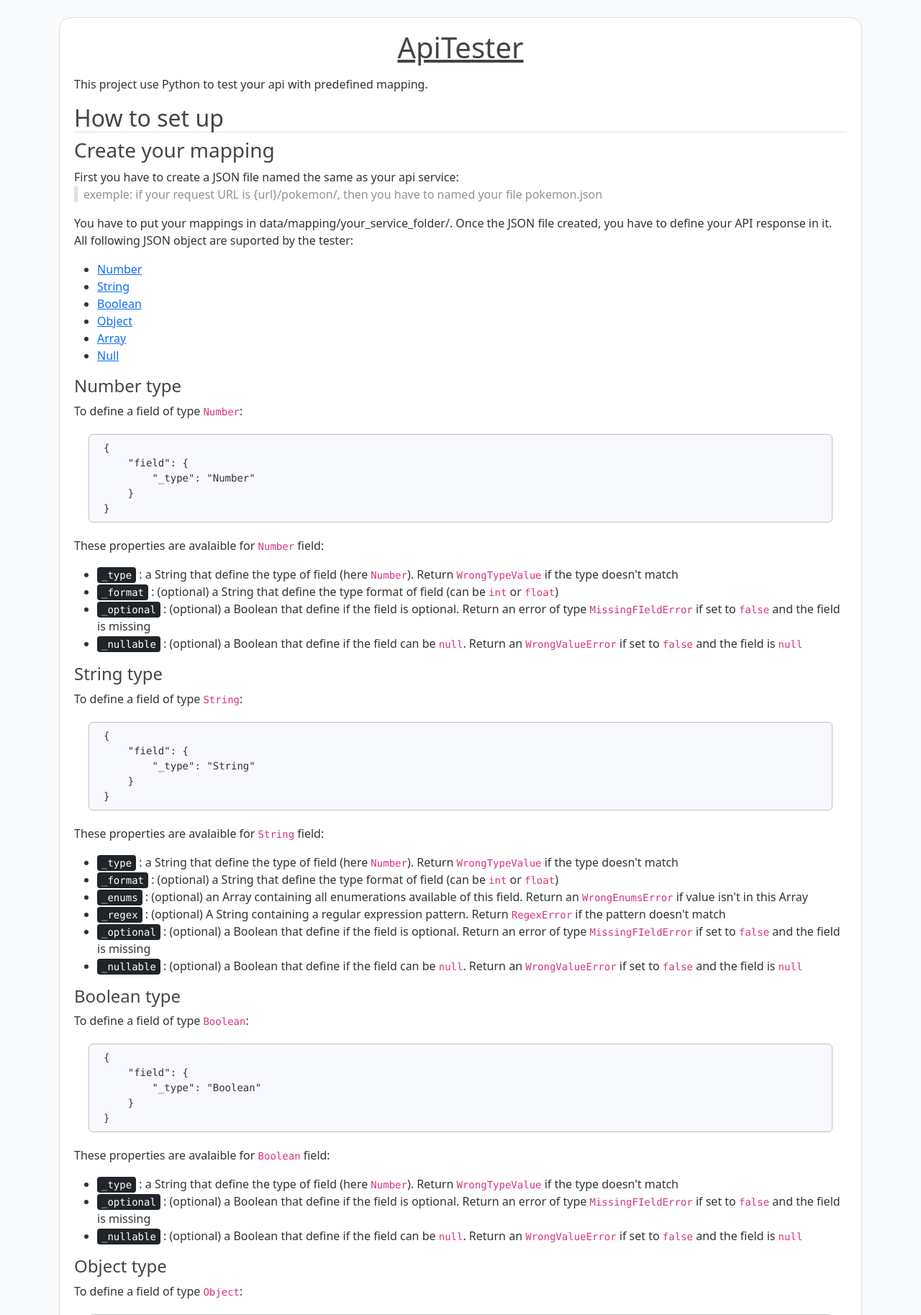
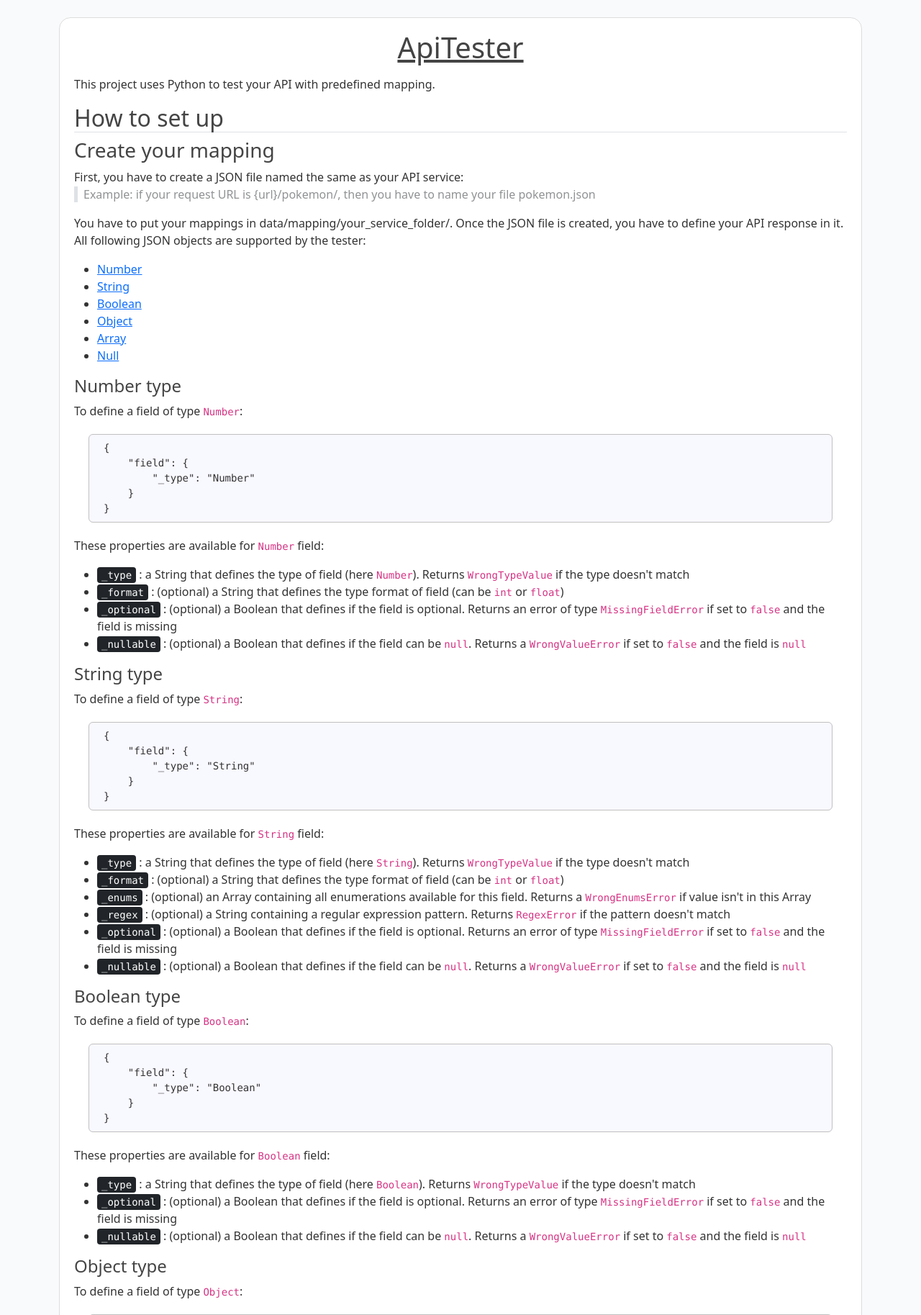
Before and after one commit to PommeSauce0/ApiTester_Dashboard, a Flask app: page /help in a window 1280 px wide. Shown: the part 71-1898 px from the top of the page at 72% size. Run offline with Flask 3, Linux system fonts and the light colour scheme.

Commit message:
Routes ajustement, create README.md, add functionnality to index.html, clean the code

```diff
--- a/api_dashboard/routes.py
+++ b/api_dashboard/routes.py
@@ -1,18 +1,49 @@
-from flask import render_template, url_for, flash
+from flask import render_template, flash
 from . import app
 from .forms import SessionForm
 from .mongodb import MongoCon
 from .utils import build_query, percent_calc
 
-
 @app.route('/', methods=['GET'])
 def index():
+    form = SessionForm()
     db = MongoCon()
-    sessions = db.get_all_sessions()
-    services = db.get_all_services()
-    return render_template('index.html',
-                            sessions=sessions,
-                            services=services)
+    session_ids = [id['session_id'] for id in db.get_results(select={'session_id': 1, '_id': 0})]
+
+    results = db.get_results(build_query(form)) if form.validate_on_submit() else db.get_results({})
+
+    sessions = {}
+    service_success_counts = {}
+
+    for result in results:
+        session_id = result['session_id']
+        if session_id not in sessions:
+            sessions[session_id] = []
+        sessions[session_id].append(result)
+
+        service = result.get('service', 'unknown')
+        if service not in service_success_counts:
+            service_success_counts[service] = {'success': 0, 'total': 0}
+
+        service_success_counts[service]['total'] += 1
+        if result['status']:
+            service_success_counts[service]['success'] += 1
+
+    unique_results = [session_results[0] for session_results in sessions.values()][:10]
+    for session_data in unique_results:
+        session_data['has_errors'] = any(not result['status'] for result in sessions[session_data['session_id']])
+
+    service_success_rates = {service: percent_calc(data['success'], data['total']) for service, data in service_success_counts.items()}
+
+    return render_template(
+        'index.html',
+        title='Index',
+        form=form,
+        results=unique_results,
+        results_percents=percent_calc(len([result for result in unique_results if result['status']]), len(unique_results)),
+        session_ids=session_ids,
+        service_success_rates=service_success_rates
+    )
 
 
 @app.route('/about', methods=['GET'])
--- a/api_dashboard/templates/help.html
+++ b/api_dashboard/templates/help.html
@@ -4,17 +4,17 @@
         <a class="btn w-100" data-bs-toggle="collapse" data-bs-target="#apitester" aria-expanded="false" aria-controls="apitester">
             <h1 class="text-decoration-underline">ApiTester</h1>
         </a>
-        <p>This project use Python to test your api with predefined mapping.</p>
+        <p>This project uses Python to test your API with predefined mapping.</p>
         <div class="collapse show" id="apitester">
             <h2 class="w-100 border-bottom">How to set up</h2>
             <h3>Create your mapping</h3>
             <p>
-                First you have to create a JSON file named the same as your api service:<br>
-                <span class="border-start border-5 text-body-tertiary ps-2">exemple: if your request URL is {url}/pokemon/, then you have to named your file pokemon.json</span>
+                First, you have to create a JSON file named the same as your API service:<br>
+                <span class="border-start border-5 text-body-tertiary ps-2">Example: if your request URL is {url}/pokemon/, then you have to name your file pokemon.json</span>
             </p>
             <p>
-                You have to put your mappings in data/mapping/your_service_folder/. Once the JSON file created, you have to define your API response in it.
-                All following JSON object are suported by the tester:
+                You have to put your mappings in data/mapping/your_service_folder/. Once the JSON file is created, you have to define your API response in it.
+                All following JSON objects are supported by the tester:
             </p>
             <ul>
                 <li><a href="#Number">Number</a></li>
@@ -26,56 +26,59 @@
             </ul>
 
             <h4 id="Number">Number type</h4>
-            To define a field of type <code>Number</code>:
+            <p>To define a field of type <code>Number</code>:</p>
 <pre class="pre_json rounded py-2">
 {
     "field": {
         "_type": "Number"
     }
-}</pre>
-            <p>These properties are avalaible for <code>Number</code> field:</p>
+}
+</pre>
+            <p>These properties are available for <code>Number</code> field:</p>
             <ul>
-                <li><kbd>_type</kbd> : a String that define the type of field (here <code>Number</code>). Return <code>WrongTypeValue</code> if the type doesn't match</li>
-                <li><kbd>_format</kbd> : (optional) a String that define the type format of field (can be <code>int</code> or <code>float</code>)</li>
-                <li><kbd>_optional</kbd> : (optional) a Boolean that define if the field is optional. Return an error of type <code>MissingFIeldError</code> if set to <code>false</code> and the field is missing</li>
-                <li><kbd>_nullable</kbd> : (optional) a Boolean that define if the field can be <code>null</code>. Return an <code>WrongValueError</code> if set to <code>false</code> and the field is <code>null</code></li>
+                <li><kbd>_type</kbd> : a String that defines the type of field (here <code>Number</code>). Returns <code>WrongTypeValue</code> if the type doesn't match</li>
+                <li><kbd>_format</kbd> : (optional) a String that defines the type format of field (can be <code>int</code> or <code>float</code>)</li>
+                <li><kbd>_optional</kbd> : (optional) a Boolean that defines if the field is optional. Returns an error of type <code>MissingFieldError</code> if set to <code>false</code> and the field is missing</li>
+                <li><kbd>_nullable</kbd> : (optional) a Boolean that defines if the field can be <code>null</code>. Returns a <code>WrongValueError</code> if set to <code>false</code> and the field is <code>null</code></li>
             </ul>
 
             <h4 id="String">String type</h4>
-            To define a field of type <code>String</code>:
+            <p>To define a field of type <code>String</code>:</p>
 <pre class="pre_json rounded py-2">
 {
     "field": {
         "_type": "String"
     }
-}</pre>
-            <p>These properties are avalaible for <code>String</code> field:</p>
+}
+</pre>
+            <p>These properties are available for <code>String</code> field:</p>
             <ul>
-                <li><kbd>_type</kbd> : a String that define the type of field (here <code>Number</code>). Return <code>WrongTypeValue</code> if the type doesn't match</li>
-                <li><kbd>_format</kbd> : (optional) a String that define the type format of field (can be <code>int</code> or <code>float</code>)</li>
-                <li><kbd>_enums</kbd> : (optional) an Array containing all enumerations available of this field. Return an <code>WrongEnumsError</code> if value isn't in this Array</li>
-                <li><kbd>_regex</kbd> : (optional) A String containing a regular expression pattern. Return <code>RegexError</code> if the pattern doesn't match</li>
-                <li><kbd>_optional</kbd> : (optional) a Boolean that define if the field is optional. Return an error of type <code>MissingFIeldError</code> if set to <code>false</code> and the field is missing</li>
-                <li><kbd>_nullable</kbd> : (optional) a Boolean that define if the field can be <code>null</code>. Return an <code>WrongValueError</code> if set to <code>false</code> and the field is <code>null</code></li>
+                <li><kbd>_type</kbd> : a String that defines the type of field (here <code>String</code>). Returns <code>WrongTypeValue</code> if the type doesn't match</li>
+                <li><kbd>_format</kbd> : (optional) a String that defines the type format of field (can be <code>int</code> or <code>float</code>)</li>
+                <li><kbd>_enums</kbd> : (optional) an Array containing all enumerations available for this field. Returns a <code>WrongEnumsError</code> if value isn't in this Array</li>
+                <li><kbd>_regex</kbd> : (optional) a String containing a regular expression pattern. Returns <code>RegexError</code> if the pattern doesn't match</li>
+                <li><kbd>_optional</kbd> : (optional) a Boolean that defines if the field is optional. Returns an error of type <code>MissingFieldError</code> if set to <code>false</code> and the field is missing</li>
+                <li><kbd>_nullable</kbd> : (optional) a Boolean that defines if the field can be <code>null</code>. Returns a <code>WrongValueError</code> if set to <code>false</code> and the field is <code>null</code></li>
             </ul>
 
             <h4 id="Boolean">Boolean type</h4>
-            To define a field of type <code>Boolean</code>:
+            <p>To define a field of type <code>Boolean</code>:</p>
 <pre class="pre_json rounded py-2">
 {
     "field": {
         "_type": "Boolean"
     }
-}</pre>
-            <p>These properties are avalaible for <code>Boolean</code> field:</p>
+}
+</pre>
+            <p>These properties are available for <code>Boolean</code> field:</p>
             <ul>
-                <li><kbd>_type</kbd> : a String that define the type of field (here <code>Number</code>). Return <code>WrongTypeValue</code> if the type doesn't match</li>
-                <li><kbd>_optional</kbd> : (optional) a Boolean that define if the field is optional. Return an error of type <code>MissingFIeldError</code> if set to <code>false</code> and the field is missing</li>
-                <li><kbd>_nullable</kbd> : (optional) a Boolean that define if the field can be <code>null</code>. Return an <code>WrongValueError</code> if set to <code>false</code> and the field is <code>null</code></li>
+                <li><kbd>_type</kbd> : a String that defines the type of field (here <code>Boolean</code>). Returns <code>WrongTypeValue</code> if the type doesn't match</li>
+                <li><kbd>_optional</kbd> : (optional) a Boolean that defines if the field is optional. Returns an error of type <code>MissingFieldError</code> if set to <code>false</code> and the field is missing</li>
+                <li><kbd>_nullable</kbd> : (optional) a Boolean that defines if the field can be <code>null</code>. Returns a <code>WrongValueError</code> if set to <code>false</code> and the field is <code>null</code></li>
             </ul>
 
             <h4 id="Object">Object type</h4>
-            To define a field of type <code>Object</code>:
+            <p>To define a field of type <code>Object</code>:</p>
 <pre class="pre_json rounded py-2">
 {
     "field": {
@@ -86,17 +89,18 @@
             }
         }
     }
-}</pre>
-            <p>These properties are avalaible for <code>Object</code> field:</p>
+}
+</pre>
+            <p>These properties are available for <code>Object</code> field:</p>
             <ul>
-                <li><kbd>_type</kbd> : a String that define the type of field (here <code>Number</code>). Return <code>WrongTypeValue</code> if the type doesn't match</li>
-                <li><kbd>_properties</kbd> : an Object containing all properties of this Object. All this field will be tested and matching error will be returned</li>
-                <li><kbd>_optional</kbd> : (optional) a Boolean that define if the field is optional. Return an error of type <code>MissingFIeldError</code> if set to <code>false</code> and the field is missing</li>
-                <li><kbd>_nullable</kbd> : (optional) a Boolean that define if the field can be <code>null</code>. Return an <code>WrongValueError</code> if set to <code>false</code> and the field is <code>null</code></li>
+                <li><kbd>_type</kbd> : a String that defines the type of field (here <code>Object</code>). Returns <code>WrongTypeValue</code> if the type doesn't match</li>
+                <li><kbd>_properties</kbd> : an Object containing all properties of this Object. All these fields will be tested and matching errors will be returned</li>
+                <li><kbd>_optional</kbd> : (optional) a Boolean that defines if the field is optional. Returns an error of type <code>MissingFieldError</code> if set to <code>false</code> and the field is missing</li>
+                <li><kbd>_nullable</kbd> : (optional) a Boolean that defines if the field can be <code>null</code>. Returns a <code>WrongValueError</code> if set to <code>false</code> and the field is <code>null</code></li>
             </ul>
 
             <h4 id="Array">Array type</h4>
-            To define a field of type <code>Array</code>:
+            <p>To define a field of type <code>Array</code>:</p>
 <pre class="pre_json rounded py-2">
 {
     "field": {
@@ -107,18 +111,19 @@
             }
         ]
     }
-}</pre>
-            <p>These properties are avalaible for <code>Array</code> field:</p>
+}
+</pre>
+            <p>These properties are available for <code>Array</code> field:</p>
             <ul>
-                <li><kbd>_type</kbd> : a String that define the type of field (here <code>Number</code>). Return <code>WrongTypeValue</code> if the type doesn't match</li>
-                <li><kbd>_values</kbd> : an Array containing all possible values of this Array. All this value will be tested and matching error will be returned</li>
-                <li><kbd>_minlen</kbd> : (optional) an Integer that define minimal lenght of this Array</li>
-                <li><kbd>_maxlen</kbd> : (optional) an Integer that define maximal lenght of this Array</li>
-                <li><kbd>_optional</kbd> : (optional) a Boolean that define if the field is optional. Return an error of type <code>MissingFIeldError</code> if set to <code>false</code> and the field is missing</li>
-                <li><kbd>_nullable</kbd> : (optional) a Boolean that define if the field can be <code>null</code>. Return an <code>WrongValueError</code> if set to <code>false</code> and the field is <code>null</code></li>
+                <li><kbd>_type</kbd> : a String that defines the type of field (here <code>Array</code>). Returns <code>WrongTypeValue</code> if the type doesn't match</li>
+                <li><kbd>_values</kbd> : an Array containing all possible values of this Array. All these values will be tested and matching errors will be returned</li>
+                <li><kbd>_minlen</kbd> : (optional) an Integer that defines the minimal length of this Array</li>
+                <li><kbd>_maxlen</kbd> : (optional) an Integer that defines the maximal length of this Array</li>
+                <li><kbd>_optional</kbd> : (optional) a Boolean that defines if the field is optional. Returns an error of type <code>MissingFieldError</code> if set to <code>false</code> and the field is missing</li>
+                <li><kbd>_nullable</kbd> : (optional) a Boolean that defines if the field can be <code>null</code>. Returns a <code>WrongValueError</code> if set to <code>false</code> and the field is <code>null</code></li>
             </ul>
             <hr>
-            <p>You have to start with unamed field in your json file:</p>
+            <p>You have to start with an unnamed field in your JSON file:</p>
 <pre class="pre_json rounded py-2">
 {
     "_type": "Array",
@@ -128,9 +133,10 @@
             "_properties": {}
         }
     ]
-}</pre>
+}
+</pre>
             <h3>Create your service configuration</h3>
-            <p>In the python file <code>data/service_config.py</code>, you can add your service config in the <code>SERVICE</code> variable.</p>
+            <p>In the Python file <code>data/service_config.py</code>, you can add your service config in the <code>SERVICE</code> variable.</p>
 <pre class="pre_json rounded py-2">
 SERVICE = {
     "pokeapi": {
@@ -144,7 +150,8 @@ SERVICE = {
         "headers": {},
         "uri": "{url}/{api}/",
     }
-}</pre>
+}
+</pre>
             <p>You can then create a new child class in the <code>shortcut.py</code> file</p>
 <pre class="pre_json rounded py-2">
 class PokeAPIGlobalTester(GlobalTester):
@@ -153,7 +160,7 @@ class PokeAPIGlobalTester(GlobalTester):
 </pre>
 
             <h4>Create endpoint's specifications</h4>
-            <p>You can create a YAML file with the same name and location of your mapping file to use some specification with tests.</p>
+            <p>You can create a YAML file with the same name and location as your mapping file to use some specifications with tests.</p>
 <pre class="pre_json rounded py-2">
 extended_path:  # extend path for your API's url
     - '/charizard'
@@ -163,16 +170,16 @@ query_specs:  # kwargs for request library (get)
     headers:
         token: 'mon_token'
 </pre>
-            <p>Each path attribute are optional, even the YAML file itself!</p>
+            <p>Each path attribute is optional, even the YAML file itself!</p>
 
             <h2 class="w-100 border-bottom">How to test your API</h2>
-            <p>import the <code>shortcut</code> file and call your child class:</p>
+            <p>Import the <code>shortcut</code> file and call your child class:</p>
 <pre class="pre_json rounded py-2">
 from shortcut import PokeAPIGlobalTester
 
 PokeAPIGlobalTester('production')
 </pre>
-            <p>your will get a session ID to find your tests results in mongoDB.</p>
+            <p>You will get a session ID to find your test results in MongoDB.</p>
         </div>
     </div>
     <br>
@@ -181,8 +188,29 @@ PokeAPIGlobalTester('production')
             <h1 class="text-decoration-underline">Dashboard</h1>
         </a>
         <p>This project has been created to visualize and analyze the results of the ApiTester project.</p>
-        <div class="collapse" id="dashboard">
-            Dashboard readme
+        <div class="collapse show" id="dashboard">
+            <h2 class="w-100 border-bottom">Dashboard Guide</h2>
+            <p>The Dashboard allows you to easily view and analyze the results of your API tests. Here's how to navigate and use the Dashboard:</p>
+            <h3 class="w-100 border-bottom">Recent Sessions</h3>
+            <p>The "Recent Sessions" section displays the latest test sessions. Each session is represented with its session ID and an indicator of whether it contains errors or not:</p>
+            <ul>
+                <li><i class="bi bi-check-circle-fill text-success"></i> - No errors in the session</li>
+                <li><i class="bi bi-x-circle-fill text-danger"></i> - There are errors in the session</li>
+            </ul>
+            <p>Clicking on a session ID will take you to the detailed results of that session.</p>
+
+            <h3 class="w-100 border-bottom">Services</h3>
+            <p>The "Services" section shows the success rates of various services based on the recent tests. The success rate is displayed as an icon indicating the overall performance:</p>
+            <ul>
+                <li><i class="bi bi-sun-fill text-warning"></i> - 90% or higher success rate</li>
+                <li><i class="bi bi-cloud-fill text-primary"></i> - 50% to 89% success rate</li>
+                <li><i class="bi bi-cloud-rain-fill text-info"></i> - 25% to 49% success rate</li>
+                <li><i class="bi bi-cloud-lightning-fill text-danger"></i> - Below 25% success rate</li>
+            </ul>
+            <p>Hover over the icons to see the exact success rates.</p>
+
+            <h3 class="w-100 border-bottom">Searching Results</h3>
+            <p>Use the search form on the left to filter test results based on session ID, service, status, environment, or custom MongoDB queries. The results will be displayed on the right.</p>
  </div>
     </div>
-{% endblock content %}
+{% endblock %}
```
Also changed, not shown: api_dashboard/mongodb.py (+1 -67 lines), api_dashboard/templates/index.html (+18 -12 lines), README.md. Lines whose indentation alone changed are shown as unchanged.
